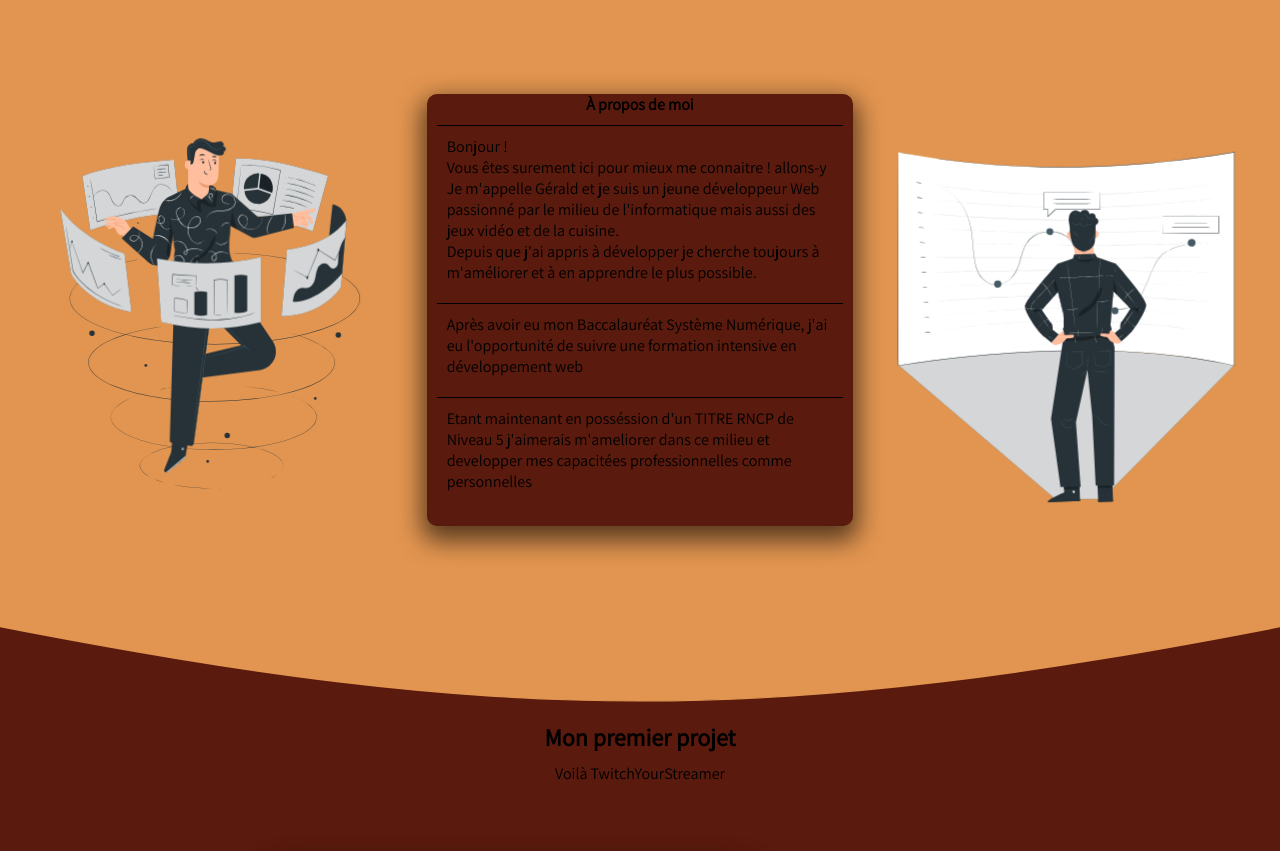
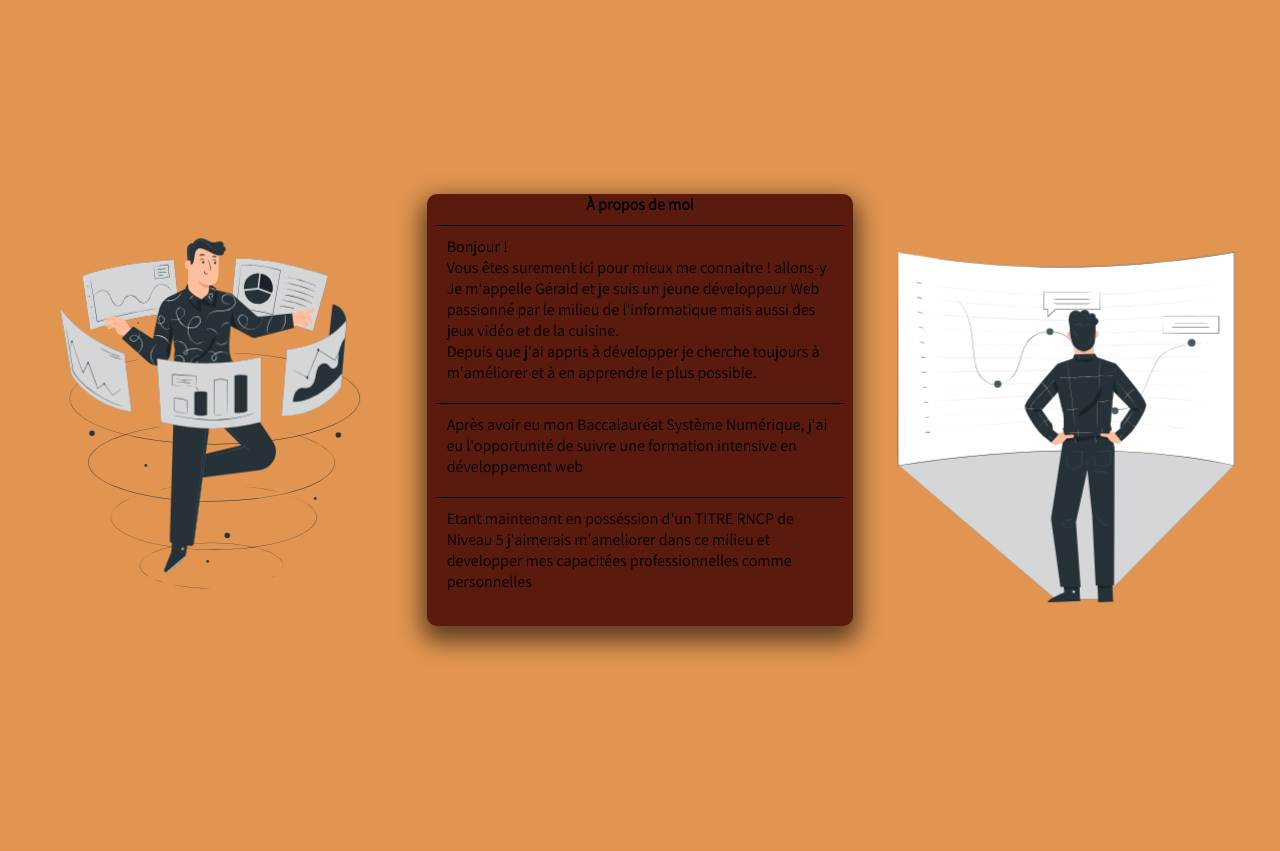
Before and after one commit to RisKilli/Portfolio, a website: page index.html in a window 1280 px wide. Shown: the part 954-1805 px from the top of the page. Drawn offline with nearby package versions, Linux system fonts and the light colour scheme; a web font is replaced by a local one.

Commit message:
Add files via upload

```diff
--- a/style.css
+++ b/style.css
@@ -273,17 +273,18 @@ stroke:#e29550;
 background-color:   #e29550;
 padding-top: 100px;
 padding-bottom:100px;
-height:auto;
+height: 100vh;
 }
 
 .about_me{
 
-
+  padding-top: 100px;
 display: grid;
 grid-template-columns: repeat(3, 1fr);
 grid-template-rows: 1fr;
 grid-column-gap: 0px;
 grid-row-gap: 0px;
+
 
 }
 .about_me1{
@@ -378,7 +379,7 @@ footer img {
   padding-right: 30px;
 }
 footer p{
-  background-color: #e29550;
+   background-color: #e29550;
   display:flex;
   justify-content:center;
 
@@ -405,7 +406,7 @@ footer p{
         .about_me{
 
 
-
+           margin-top:-800px;
             font-size:30px;
             display: grid;
             grid-template-columns:1fr;
@@ -413,7 +414,7 @@ footer p{
             grid-column-gap: 0px;
             grid-row-gap: 0px;
             padding:20px;
-             margin-top: -760px;
+
 
 
           }
```
